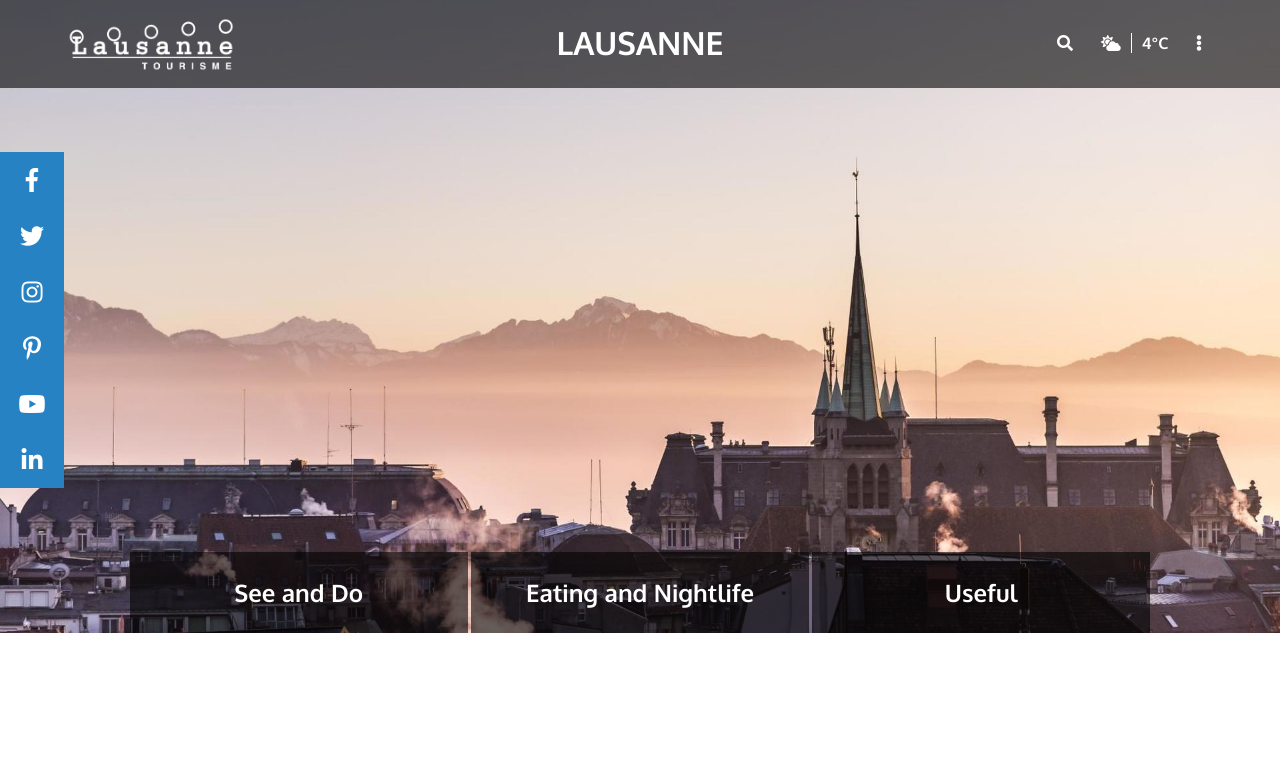
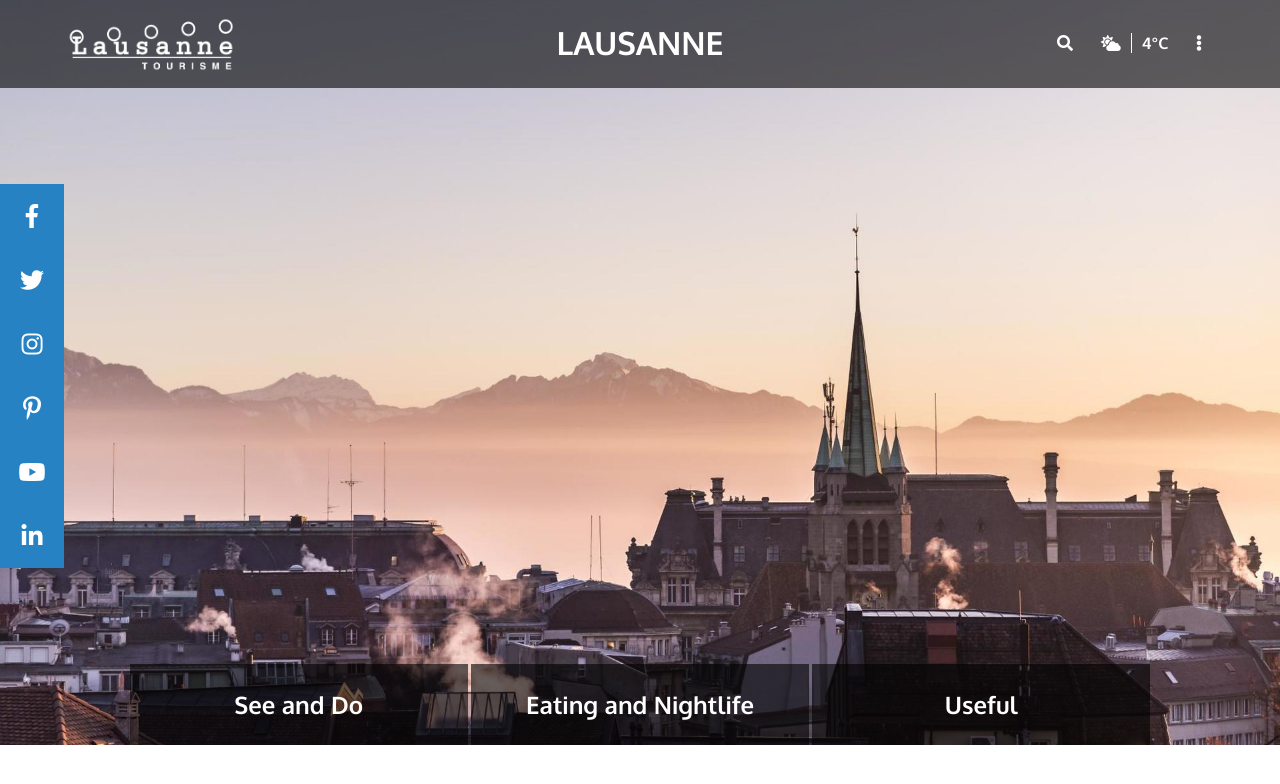
Before and after one commit to romainmoranges/ot-lausanne, a plain HTML site: page index.html in a window 1280 px wide. Drawn offline with Linux system fonts and the light colour scheme.

Commit message:
Commit menu social style fini, mais aucune idéé pour le texte

```diff
--- a/css/style.css
+++ b/css/style.css
@@ -111,15 +111,16 @@ nav.menu ul li a:hover {
     display: block;
   }
 
-  header nav.menu-header li.externe a:first-child{
-    padding-right:10px;
+  header nav.menu-header li.externe a:first-child {
+    padding-right: 10px;
     border-right: solid 1px white;
   }
 
-  header nav.menu-header li.externe a:last-child{
-    padding-left:10px;
+  header nav.menu-header li.externe a:last-child {
+    padding-left: 10px;
   }
 
+  /*
   nav.social {
     display: block;
   }
@@ -153,6 +154,33 @@ nav.menu ul li a:hover {
     display:block;
     background: #10435f;
   }
+*/
+
+  nav.social {
+    display: block;
+    font-size: 1.5em;
+  }
+
+  nav.social ul li a{
+    width: 64px;
+    height: 64px;
+    background-color: #2682c2;
+    display: flex;
+    justify-content: center;
+    align-items: center;
+  }
+
+  nav.social ul li a:hover{
+    background-color: #10435f;
+  }
+
+  nav.social ul li a:nth-of-type(1){
+    content:"Facebook";
+  }
+
+  nav.social ul li a b {
+    display: none;
+  }
 
   nav.menu ul {
     width: 100%;
```
